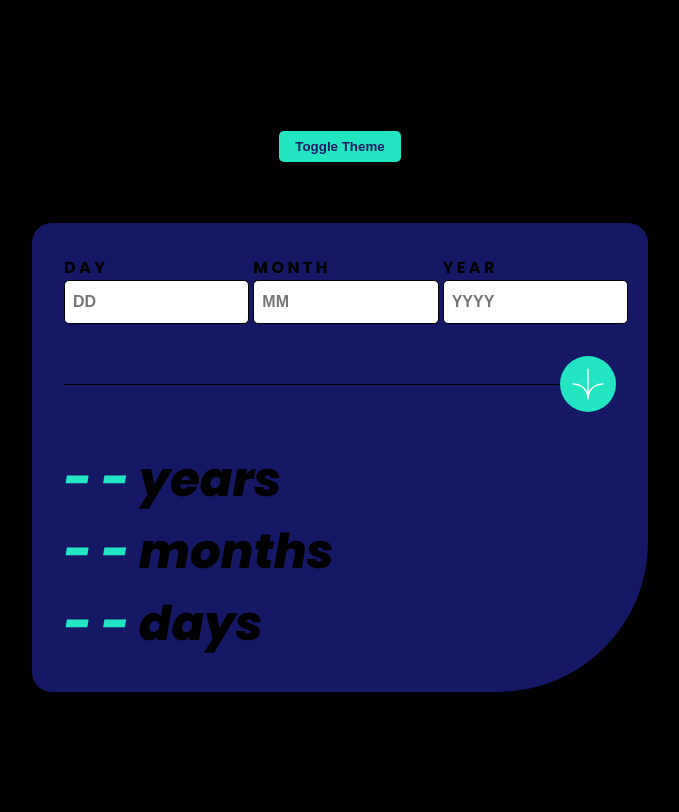
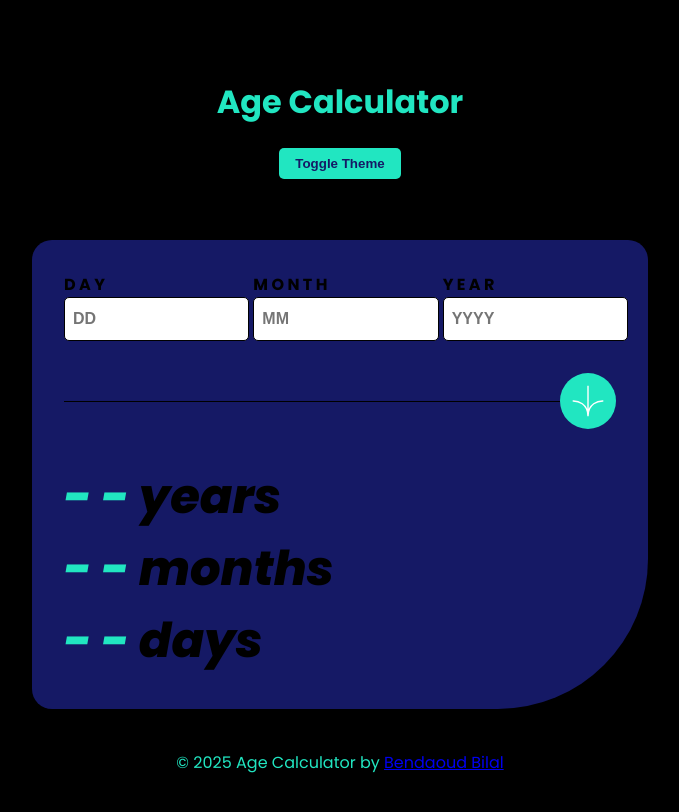
Before and after one commit to Bendaoud-Bilal/AgeCalculator, a plain HTML site: page index.html in a window 1280 px wide. Both pictures are taken after a click on the button "Toggle Theme". Shown: the whole page, without its empty margins (300-979 px from the left). Drawn offline with Linux system fonts and the light colour scheme.

Commit message:
corrected frontend mentor suggests

```diff
--- a/index.html
+++ b/index.html
@@ -12,11 +12,19 @@
     <title>Age Calculator</title>
 </head>
 
+
 <body>
-    <header role="head"></header>
+
+    <header>
+        <h1 id="title" class="title">Age Calculator</h1>
+
+    </header>
+    <main></main>
 
     <body>
-        <button id="theme-toggle">Toggle Theme</button>
+
+        <button id="theme-toggle" type="button">Toggle Theme</button>
+
 
         <div id="root-div">
 
@@ -54,8 +62,12 @@
             </div>
         </div>
     </body>
-    <footer role="foot"></footer>
 
+    <footer>
+        <p class="title">© 2025 Age Calculator by <a href="https://github.com/Bendaoud-Bilal/AgeCalculator"
+                target="_blank" style="underlined">Bendaoud Bilal</a></p>
+    </footer>
 </body>
 
+
 </html>
--- a/style.css
+++ b/style.css
@@ -53,6 +53,20 @@ body {
     cursor: pointer;
     font-weight: bold;
 }
+
+
+/*      Title        */
+
+/* Default (light mode) */
+.title {
+  color: hsl(259, 100%, 65%);
+}
+
+/* Dark mode */
+.dark .title {
+  color: #21E6C1;
+}
+
 
 /* Root container */
 #root-div {
```
